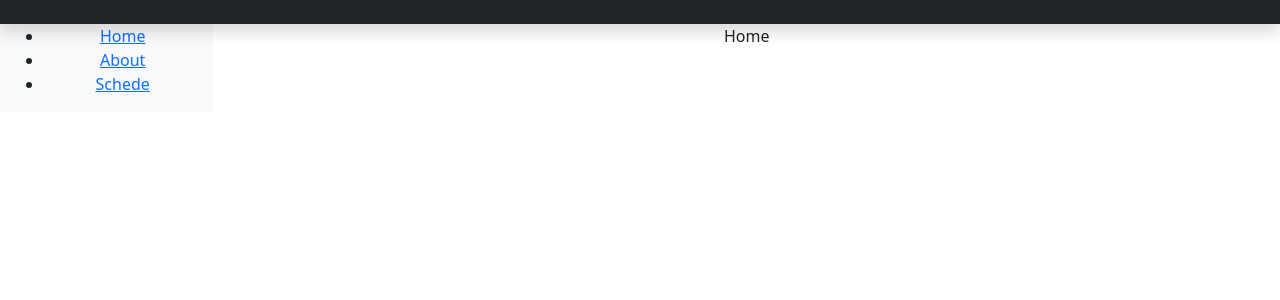
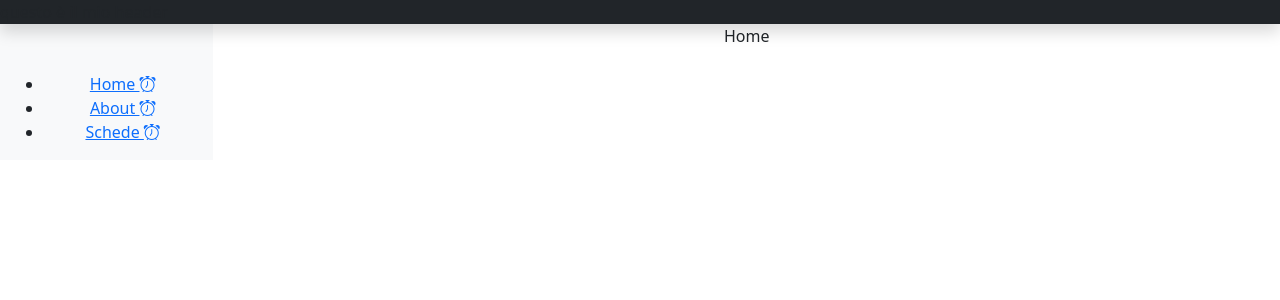
Before and after one commit to ITS-kennedy-projectwork/ripasso-react, a React (Create React App) app: page / in a window 1280 px wide. Shown: the top 300 px of the page. Built offline with nearby package versions, Linux system fonts and the light colour scheme.

Commit message:
giorno 30-06

```diff
--- /dev/null
+++ b/db.json
@@ -0,0 +1,30 @@
+{
+  "schede": [
+        {
+            "id": 1,
+            "odp": 123,
+            "colata": 123,
+            "odv": 123,
+            "set_lavorazione": "LAMINAZIONE CIRCOLARE",
+            "qualita": "buono 1",
+            "tipo_prodotto": "PVC",
+            "lunghezza": 123,
+            "diametro": 1234,
+            "ultrasuoni": "stringa 1",
+            "durezza": 1237
+        },
+        {
+            "id": 2,
+            "odp": 234,
+            "colata": 2345,
+            "odv": 2346,
+            "set_lavorazione": "LAMINAZIONE CIRCOLARE 2",
+            "qualita": "buono",
+            "tipo_prodotto": "PVC",
+            "lunghezza": 223,
+            "diametro": 2234,
+            "ultrasuoni": "stringa 2",
+            "durezza": 2237
+        }
+    ]
+}
--- a/package.json
+++ b/package.json
@@ -7,6 +7,8 @@
     "@testing-library/react": "^13.3.0",
     "@testing-library/user-event": "^13.5.0",
     "bootstrap": "^5.2.0-beta1",
+    "bootstrap-icons": "^1.8.3",
+    "json-server": "^0.17.0",
     "react": "^18.2.0",
     "react-dom": "^18.2.0",
     "react-router-dom": "^6.3.0",
@@ -18,7 +20,8 @@
     "build": "react-scripts build",
     "test": "react-scripts test",
     "eject": "react-scripts eject",
-    "webserver": "serve build"
+    "webserver": "serve build",
+    "database": "json-server --watch db.json --port 3004"
   },
   "eslintConfig": {
     "extends": [
--- a/src/App.js
+++ b/src/App.js
@@ -1,24 +1,31 @@
 import 'bootstrap/dist/css/bootstrap.min.css';
 import './App.css';
-import { Routes, Route, Link } from "react-router-dom";
+import { Routes, Route } from "react-router-dom";
 import SchedeList from './components/schede/List'
 import SchedeDetails from './components/schede/Details'
 import Sidebar from './components/layout/Sidebar';
 import Header from './components/layout/Header';
+import { useState } from 'react';
 
 const Home = () => <div>Home</div>
 const About = () => <div><b>About</b></div>
 
 function App() {
+  const [sidebarOpen, setSidebarOpen] = useState(true)
+
+  const mainClass = sidebarOpen
+   ? 'col-md-9 ms-sm-auto col-lg-10 px-md-4'
+   : 'col ms-sm-auto px-md-4'
+
   return (
     <div className="App">
       <Header />
 
       <div className='container-fluid'>
         <div className='row'>
-          <Sidebar />
+          <Sidebar open={sidebarOpen} />
 
-          <main className='col-md-9 ms-sm-auto col-lg-10 px-md-4'>
+          <main className={mainClass} onClick={() => setSidebarOpen(!sidebarOpen)}>
             <Routes>
               <Route path="/" element={<Home />} />
               <Route path="/about" element={<About />} />
--- a/src/components/layout/Sidebar.js
+++ b/src/components/layout/Sidebar.js
@@ -1,11 +1,16 @@
 import { Link } from "react-router-dom"
+import 'bootstrap-icons/font/bootstrap-icons.css'
 
-const Sidebar = () => {
-    return <nav className='col-md-3 col-lg-2 d-md-block bg-light sidebar collapse show'>
-    <ul>
-      <li><Link to={'/'}>Home</Link></li>
-      <li><Link to={'/about'}>About</Link></li>
-      <li><Link to={'/schede'}>Schede</Link></li>
+const Sidebar = (props) => {
+    const {open} = props
+
+    const navClass = `col-md-${open ? 3 : 1} col-lg-${open ? 2 : 1} d-md-block bg-light sidebar collapse show`
+
+    return <nav className={navClass}>
+    <ul className="mt-5">
+      <li><Link to={'/'}>Home <i className="bi-alarm" /></Link></li>
+      <li><Link to={'/about'}>About <i className="bi-alarm" /></Link></li>
+      <li><Link to={'/schede'}>Schede <i className="bi-alarm" /></Link></li>
     </ul>
   </nav>
 }
--- a/src/components/schede/Details.js
+++ b/src/components/schede/Details.js
@@ -1,5 +1,6 @@
 import { useEffect, useState } from 'react'
 import {useParams, useNavigate} from 'react-router-dom'
+import { api_url } from '../../config'
 
 const Details = () => {
     let {id} = useParams()
@@ -8,8 +9,7 @@ const Details = () => {
     const [state, setState] = useState({})
 
     useEffect(() => {
-        // fetch('http://localhost:3000/api/schede/' + id + '.json')
-        fetch(`http://localhost:3000/api/schede/${id}.json`)
+        fetch(`${api_url}/schede/${id}`)
             .then(result => result.json())
             .then(result => setState(result))
             .catch(error => {
--- a/src/components/schede/List.js
+++ b/src/components/schede/List.js
@@ -1,12 +1,13 @@
 import { useState, useEffect } from "react"
 import { useNavigate } from "react-router-dom"
+import { api_url } from "../../config"
 
 const List = () => {
     const navigate = useNavigate()
     const [rows, setRows] = useState([])
 
     useEffect( () => {
-        fetch('http://localhost:3000/api/schede.json')
+        fetch(`${api_url}/schede`)
         .then(result => result.json())
         .then(result => setRows(result))
     }, [])
--- /dev/null
+++ b/src/config.js
@@ -0,0 +1 @@
+export const api_url = 'http://localhost:3004'
```
Also changed, not shown: 2 other files (tests, documents, lock files or other folders).
